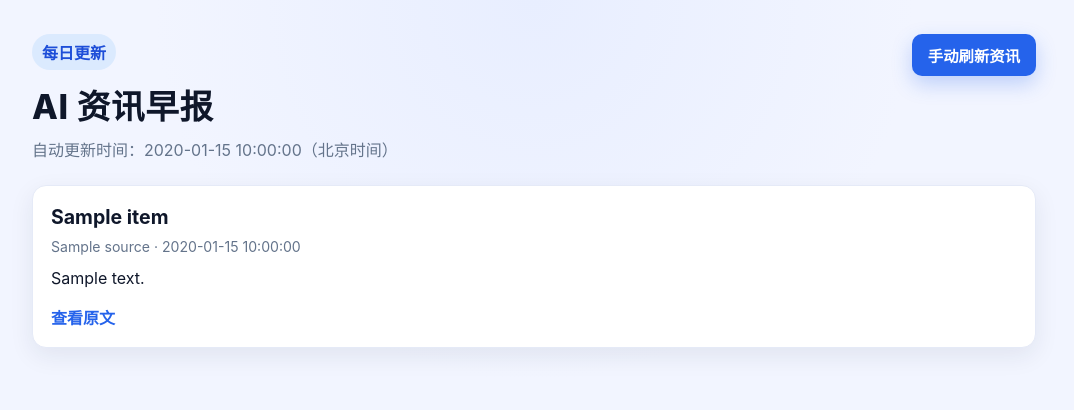
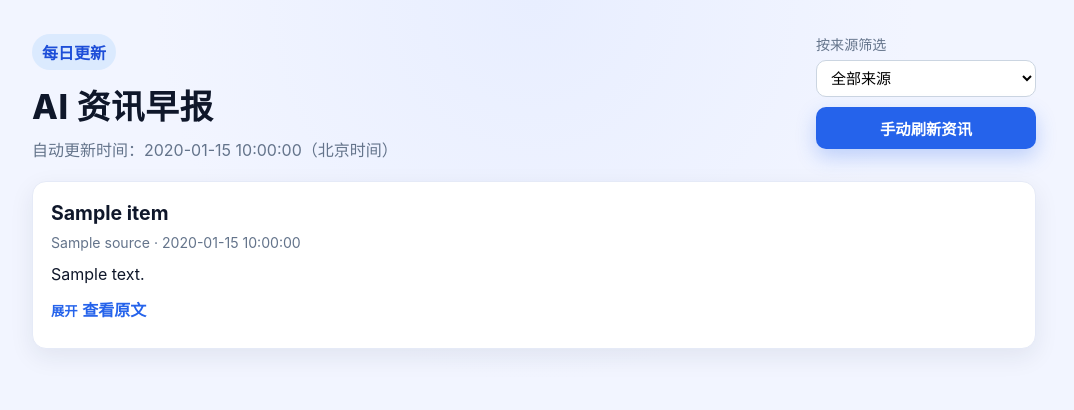
Before and after one commit to NEOEN-B/new-PJ, a Flask app: template templates/index.html in a window 1280 px wide. Shown: the top 410 px of the page, without its empty margins (106-1180 px from the left). Run offline with Flask 3, Linux system fonts and the light colour scheme; the template is opened without the code that fills it: most values are stand-ins (such as "Sample title", 1, 10 or a date in 2020).

Commit message:
Improve UI states, source filtering, and refresh feedback

```diff
--- a/app.py
+++ b/app.py
@@ -17,7 +17,6 @@ load_dotenv()
 
 app = Flask(__name__)
 
-# 常用 AI 资讯 RSS 源，可按需扩展
 RSS_SOURCES = [
     "https://openai.com/blog/rss.xml",
     "https://www.anthropic.com/news/rss.xml",
@@ -32,8 +31,8 @@ MIN_ITEMS = 5
 CN_TZ = timezone(timedelta(hours=8))
 DATA_PATH = Path("data/summaries.json")
 LOCK = Lock()
+LAST_ERROR = ""
 
-# 基础来源权重（越高越优先）
 SOURCE_WEIGHTS = {
     "OpenAI": 4,
     "Anthropic": 4,
@@ -42,8 +41,18 @@ SOURCE_WEIGHTS = {
     "Hugging Face": 2,
 }
 
-# 简单内存缓存，避免每次刷新都重复调用模型
 CACHE: Dict[str, List[Dict[str, str]]] = {}
+
+
+def set_last_error(message: str = "") -> None:
+    global LAST_ERROR
+    with LOCK:
+        LAST_ERROR = message
+
+
+def get_last_error() -> str:
+    with LOCK:
+        return LAST_ERROR
 
 
 def ensure_data_file() -> None:
@@ -61,7 +70,7 @@ def load_persisted_cache() -> None:
                 if isinstance(day_key, str) and isinstance(items, list):
                     CACHE[day_key] = items
     except (json.JSONDecodeError, OSError):
-        pass
+        set_last_error("历史摘要读取失败，系统将重新抓取资讯。")
 
 
 def persist_cache() -> None:
@@ -71,11 +80,10 @@ def persist_cache() -> None:
             json.dumps(CACHE, ensure_ascii=False, indent=2), encoding="utf-8"
         )
     except OSError:
-        pass
+        set_last_error("摘要保存失败，请检查 data 目录写入权限。")
 
 
 def parse_entry_time(entry) -> datetime:
-    """解析 RSS 条目时间，失败时回退到当前时间。"""
     candidate = (
         entry.get("published")
         or entry.get("updated")
@@ -93,23 +101,17 @@ def parse_entry_time(entry) -> datetime:
 
 
 def normalize_title(title: str) -> str:
-    cleaned = "".join(ch.lower() for ch in title if ch.isalnum() or "\u4e00" <= ch <= "\u9fff")
-    return cleaned
+    return "".join(ch.lower() for ch in title if ch.isalnum() or "\u4e00" <= ch <= "\u9fff")
 
 
 def is_similar_title(title: str, seen_titles: List[str], threshold: float = 0.82) -> bool:
     current = normalize_title(title)
     if not current:
         return False
-    for existing in seen_titles:
-        ratio = SequenceMatcher(None, current, existing).ratio()
-        if ratio >= threshold:
-            return True
-    return False
+    return any(SequenceMatcher(None, current, existing).ratio() >= threshold for existing in seen_titles)
 
 
 def fetch_latest_ai_articles(limit: int = 50) -> List[Dict[str, str]]:
-    """抓取最新 AI 资讯并做 URL + 相似标题去重。"""
     articles: List[Dict[str, str]] = []
 
     for source in RSS_SOURCES:
@@ -117,24 +119,24 @@ def fetch_latest_ai_articles(limit: int = 50) -> List[Dict[str, str]]:
         source_title = feed.feed.get("title", source)
 
         for entry in feed.entries:
-            published = parse_entry_time(entry)
             summary = (entry.get("summary") or entry.get("description") or "").strip()
             articles.append(
                 {
                     "title": entry.get("title", "无标题"),
                     "url": entry.get("link", "#"),
                     "source": source_title,
-                    "published": published,
+                    "published": parse_entry_time(entry),
                     "raw_summary": summary,
                 }
             )
 
-    # 1) URL 去重
+    if not articles:
+        raise RuntimeError("资讯抓取失败：暂时无法获取 RSS 内容，请稍后重试。")
+
     dedup_by_url: Dict[str, Dict[str, str]] = {}
     for item in articles:
         dedup_by_url[item["url"]] = item
 
-    # 2) 相似标题去重（保留发布时间更近/分数更高者由后续排序决定）
     by_time = sorted(dedup_by_url.values(), key=lambda x: x["published"], reverse=True)
     final_items: List[Dict[str, str]] = []
     seen_titles: List[str] = []
@@ -149,9 +151,7 @@ def fetch_latest_ai_articles(limit: int = 50) -> List[Dict[str, str]]:
 
 
 def summarize_in_chinese(article: Dict[str, str], client: Optional[OpenAI]) -> str:
-    """使用 GPT 生成中文摘要；若不可用则回退到原文简介截断。"""
     fallback = article["raw_summary"][:280] or "该资讯暂无可用摘要，请点击查看原文。"
-
     if client is None:
         return fallback
 
@@ -185,26 +185,12 @@ def get_source_weight(source: str) -> int:
 
 
 def score_article(article: Dict[str, str]) -> int:
-    """按关键词、时效和来源权重给资讯打分。"""
     text = f"{article['title']} {article['raw_summary']}".lower()
     score = 0
-
-    high_impact_keywords = [
-        "release",
-        "launched",
-        "model",
-        "benchmark",
-        "paper",
-        "open-source",
-        "api",
-        "agent",
-        "multimodal",
-        "reasoning",
-        "sota",
-        "breakthrough",
-    ]
-
-    for kw in high_impact_keywords:
+    for kw in [
+        "release", "launched", "model", "benchmark", "paper", "open-source",
+        "api", "agent", "multimodal", "reasoning", "sota", "breakthrough",
+    ]:
         if kw in text:
             score += 2
 
@@ -214,28 +200,24 @@ def score_article(article: Dict[str, str]) -> int:
     elif age_hours <= 72:
         score += 1
 
-    score += get_source_weight(article.get("source", ""))
-    return score
+    return score + get_source_weight(article.get("source", ""))
 
 
 def build_daily_digest(force_refresh: bool = False) -> List[Dict[str, str]]:
-    """构建当天资讯摘要列表（5~10 条），并持久化到本地文件。"""
     day_key = datetime.now(CN_TZ).strftime("%Y-%m-%d")
     if not force_refresh and day_key in CACHE:
         return CACHE[day_key]
 
-    api_key = os.getenv("OPENAI_API_KEY")
-    client = OpenAI(api_key=api_key) if api_key else None
+    try:
+        api_key = os.getenv("OPENAI_API_KEY")
+        client = OpenAI(api_key=api_key) if api_key else None
+        candidates = fetch_latest_ai_articles(limit=50)
+        ranked = sorted(candidates, key=score_article, reverse=True)
 
-    candidates = fetch_latest_ai_articles(limit=50)
-    ranked = sorted(candidates, key=score_article, reverse=True)
+        target_count = min(MAX_ITEMS, max(MIN_ITEMS, len(ranked)))
+        selected = ranked[:target_count]
 
-    target_count = min(MAX_ITEMS, max(MIN_ITEMS, len(ranked)))
-    selected = ranked[:target_count]
-
-    result = []
-    for item in selected:
-        result.append(
+        result = [
             {
                 "title": item["title"],
                 "url": item["url"],
@@ -243,41 +225,54 @@ def build_daily_digest(force_refresh: bool = False) -> List[Dict[str, str]]:
                 "published": item["published"].astimezone(CN_TZ).strftime("%Y-%m-%d %H:%M"),
                 "summary": summarize_in_chinese(item, client),
             }
-        )
+            for item in selected
+        ]
 
-    with LOCK:
-        CACHE[day_key] = result
-        # 仅保留近 7 天，控制文件大小
-        recent_keys = sorted(CACHE.keys(), reverse=True)[:7]
-        for k in list(CACHE.keys()):
-            if k not in recent_keys:
-                CACHE.pop(k, None)
-        persist_cache()
+        with LOCK:
+            CACHE[day_key] = result
+            recent_keys = sorted(CACHE.keys(), reverse=True)[:7]
+            for key in list(CACHE.keys()):
+                if key not in recent_keys:
+                    CACHE.pop(key, None)
+            persist_cache()
 
-    return result
+        set_last_error("")
+        return result
+    except Exception:
+        set_last_error("抓取失败：网络或订阅源可能暂时不可用，请稍后点击“手动刷新资讯”重试。")
+        return CACHE.get(day_key, [])
 
 
 def scheduled_daily_refresh() -> None:
-    """每天 08:00 自动刷新当天资讯。"""
     build_daily_digest(force_refresh=True)
 
 
 @app.route("/")
 def index():
-    items = build_daily_digest()
+    selected_source = request.args.get("source", "all")
+    all_items = build_daily_digest()
+    available_sources = sorted({item.get("source", "未知来源") for item in all_items})
+
+    if selected_source != "all":
+        items = [item for item in all_items if item.get("source") == selected_source]
+    else:
+        items = all_items
+
     return render_template(
         "index.html",
         items=items,
         updated_at=datetime.now(CN_TZ).strftime("%Y-%m-%d %H:%M"),
+        error_message=get_last_error(),
+        sources=available_sources,
+        selected_source=selected_source,
     )
 
 
 @app.route("/refresh", methods=["POST"])
 def refresh_news():
-    """手动刷新当天资讯缓存并回到首页。"""
-    _ = request.form.get("source", "all")
+    selected_source = request.form.get("source", "all")
     build_daily_digest(force_refresh=True)
-    return redirect(url_for("index"))
+    return redirect(url_for("index", source=selected_source))
 
 
 def start_scheduler() -> BackgroundScheduler:
--- a/static/style.css
+++ b/static/style.css
@@ -5,6 +5,9 @@
   --muted: #64748b;
   --primary: #2563eb;
   --primary-dark: #1d4ed8;
+  --danger-bg: #fff4f4;
+  --danger-border: #fecaca;
+  --danger-text: #b91c1c;
 }
 
 * {
@@ -30,7 +33,7 @@ body {
   justify-content: space-between;
   align-items: flex-start;
   gap: 16px;
-  margin-bottom: 24px;
+  margin-bottom: 20px;
 }
 
 .badge {
@@ -55,7 +58,34 @@ h1 {
   color: var(--muted);
 }
 
+.actions {
+  display: flex;
+  flex-direction: column;
+  gap: 10px;
+  min-width: 220px;
+}
+
+.filter-form {
+  display: flex;
+  flex-direction: column;
+  gap: 6px;
+}
+
+.filter-label {
+  font-size: 0.88rem;
+  color: var(--muted);
+}
+
+select {
+  border: 1px solid #cbd5e1;
+  background: #fff;
+  border-radius: 10px;
+  padding: 8px 10px;
+  font-size: 0.94rem;
+}
+
 .refresh-btn {
+  width: 100%;
   border: none;
   border-radius: 10px;
   background: var(--primary);
@@ -107,8 +170,29 @@ h1 {
 }
 
 .summary {
-  margin: 0 0 12px;
+  margin: 0 0 8px;
   line-height: 1.7;
+}
+
+.summary-collapsed {
+  display: -webkit-box;
+  -webkit-line-clamp: 3;
+  -webkit-box-orient: vertical;
+  overflow: hidden;
+}
+
+.summary-expanded {
+  display: block;
+}
+
+.toggle-btn {
+  margin-bottom: 10px;
+  border: none;
+  background: transparent;
+  color: var(--primary);
+  padding: 0;
+  font-weight: 700;
+  cursor: pointer;
 }
 
 .readmore {
--- a/templates/index.html
+++ b/templates/index.html
@@ -14,11 +14,32 @@
           <h1>AI 资讯早报</h1>
           <p class="meta">自动更新时间：{{ updated_at }}（北京时间）</p>
         </div>
-        <form action="{{ url_for('refresh_news') }}" method="post">
-          <button type="submit" class="refresh-btn">手动刷新资讯</button>
-        </form>
+
+        <div class="actions">
+          <form action="{{ url_for('index') }}" method="get" class="filter-form">
+            <label for="source" class="filter-label">按来源筛选</label>
+            <select id="source" name="source" onchange="this.form.submit()">
+              <option value="all" {% if selected_source == 'all' %}selected{% endif %}>全部来源</option>
+              {% for source in sources %}
+              <option value="{{ source }}" {% if selected_source == source %}selected{% endif %}>{{ source }}</option>
+              {% endfor %}
+            </select>
+          </form>
+
+          <form action="{{ url_for('refresh_news') }}" method="post" id="refreshForm">
+            <input type="hidden" name="source" value="{{ selected_source }}" />
+            <button type="submit" class="refresh-btn" id="refreshBtn">手动刷新资讯</button>
+          </form>
+        </div>
       </header>
 
+      {% if error_message %}
+      <section class="alert" role="alert">
+        ⚠️ {{ error_message }}
+      </section>
+      {% endif %}
+
+      {% if items %}
       <section class="news-grid">
         {% for item in items %}
         <article class="card">
@@ -26,11 +47,39 @@
             <a href="{{ item.url }}" target="_blank" rel="noopener noreferrer">{{ item.title }}</a>
           </h2>
           <p class="info">{{ item.source }} · {{ item.published }}</p>
-          <p class="summary">{{ item.summary }}</p>
+          <p class="summary summary-collapsed">{{ item.summary }}</p>
+          <button type="button" class="toggle-btn">展开</button>
           <a class="readmore" href="{{ item.url }}" target="_blank" rel="noopener noreferrer">查看原文</a>
         </article>
         {% endfor %}
       </section>
+      {% else %}
+      <section class="empty-state">
+        <p class="empty-title">今天还没有可展示的资讯</p>
+        <p class="empty-subtitle">你可以稍后再来，或点击上方“手动刷新资讯”按钮重试。</p>
+      </section>
+      {% endif %}
     </main>
+
+    <script>
+      const refreshForm = document.getElementById("refreshForm");
+      const refreshBtn = document.getElementById("refreshBtn");
+      if (refreshForm && refreshBtn) {
+        refreshForm.addEventListener("submit", () => {
+          refreshBtn.disabled = true;
+          refreshBtn.textContent = "刷新中...";
+        });
+      }
+
+      document.querySelectorAll(".toggle-btn").forEach((button) => {
+        button.addEventListener("click", () => {
+          const summary = button.previousElementSibling;
+          const isCollapsed = summary.classList.contains("summary-collapsed");
+          summary.classList.toggle("summary-collapsed", !isCollapsed);
+          summary.classList.toggle("summary-expanded", isCollapsed);
+          button.textContent = isCollapsed ? "收起" : "展开";
+        });
+      });
+    </script>
   </body>
 </html>
```
Also changed, not shown: other parts of static/style.css (+34 -1 lines).
